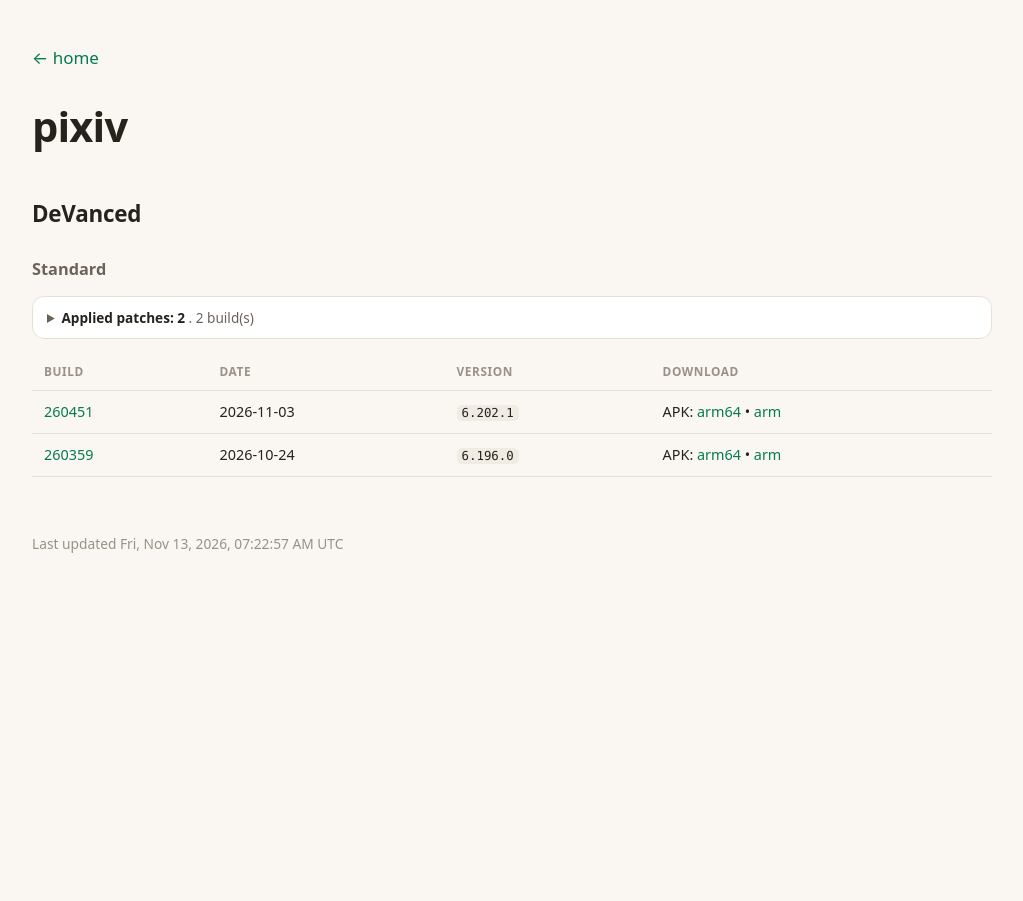
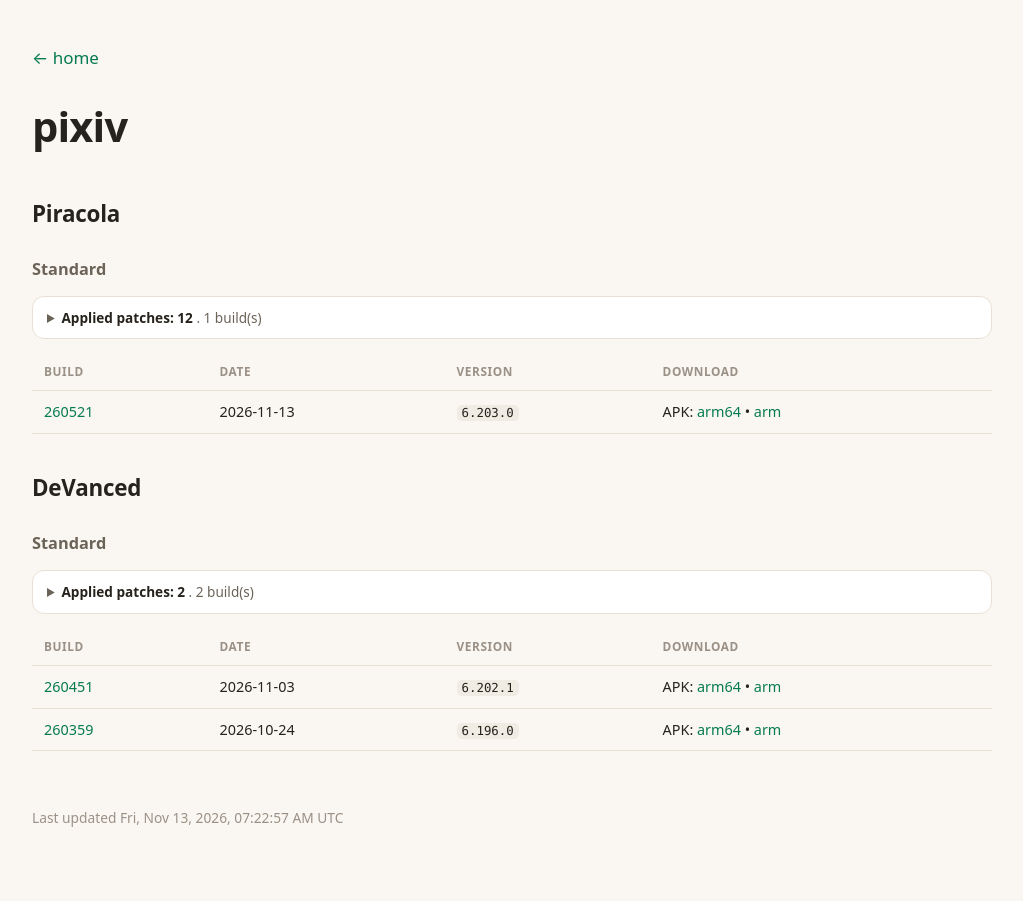
Before and after one commit to nullcpy/archive, a Jekyll site: the page built from apps/pixiv/index.md, in a window 1280 px wide. Shown: the whole page, without its empty margins (128-1151 px from the left). Built offline with Jekyll 4.4.1, drawn with Linux system fonts in a browser that asks for light colours.

Commit message:
chore: rebuild the archive Pages surface [skip ci]

```diff
--- a/apps/pixiv/index.md
+++ b/apps/pixiv/index.md
@@ -3,6 +3,31 @@ title: pixiv
 ---
 
 # pixiv
+
+## Piracola
+
+### Standard
+
+<details><summary><b>Applied patches: 12</b> . 1 build(s)</summary>
+<ul>
+<li>Pixiv Adblocker</li>
+<li>Pixiv AI Work Flagger</li>
+<li>Pixiv Bookmark Threshold</li>
+<li>Pixiv Browsing History</li>
+<li>Pixiv Downloader</li>
+<li>Pixiv Enhanced Viewer &amp; Instant Zoom</li>
+<li>Pixiv Novel Text Copy</li>
+<li>Pixiv OLED Dark Theme</li>
+<li>Pixiv Popular Search Trial</li>
+<li>Pixiv Premium Features</li>
+<li>Pixiv Search Ranking</li>
+<li>Pixiv-Patched Drawer Entry</li>
+</ul>
+</details>
+
+| Build | Date | Version | Download |
+|---|---|---|---|
+| [260521](https://github.com/nullcpy/archive/releases/tag/260521) | 2026-11-13 | `6.203.0` | APK: [arm64](https://github.com/nullcpy/archive/releases/download/260521/pixiv-piracola-v6.203.0-arm64-v8a.apk) • [arm](https://github.com/nullcpy/archive/releases/download/260521/pixiv-piracola-v6.203.0-arm-v7a.apk) |
 
 ## DeVanced
 
```
Also changed, not shown: apps/trakttv/index.md (added, +19 -0 lines), index.md (+5 -4 lines).
